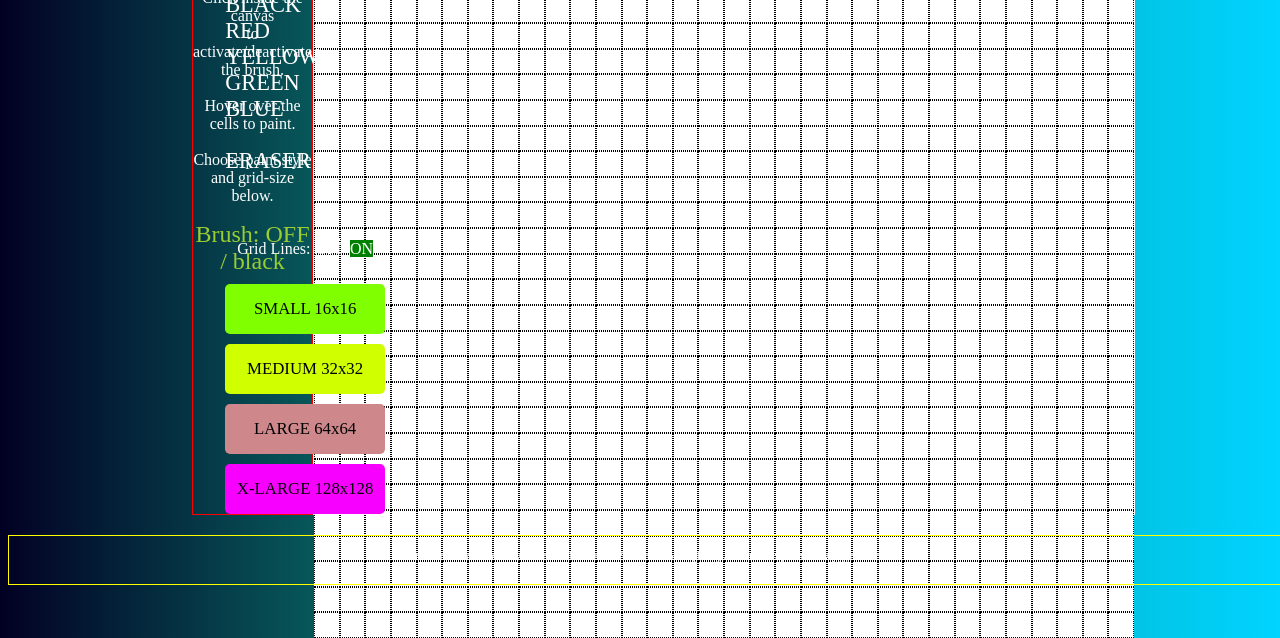
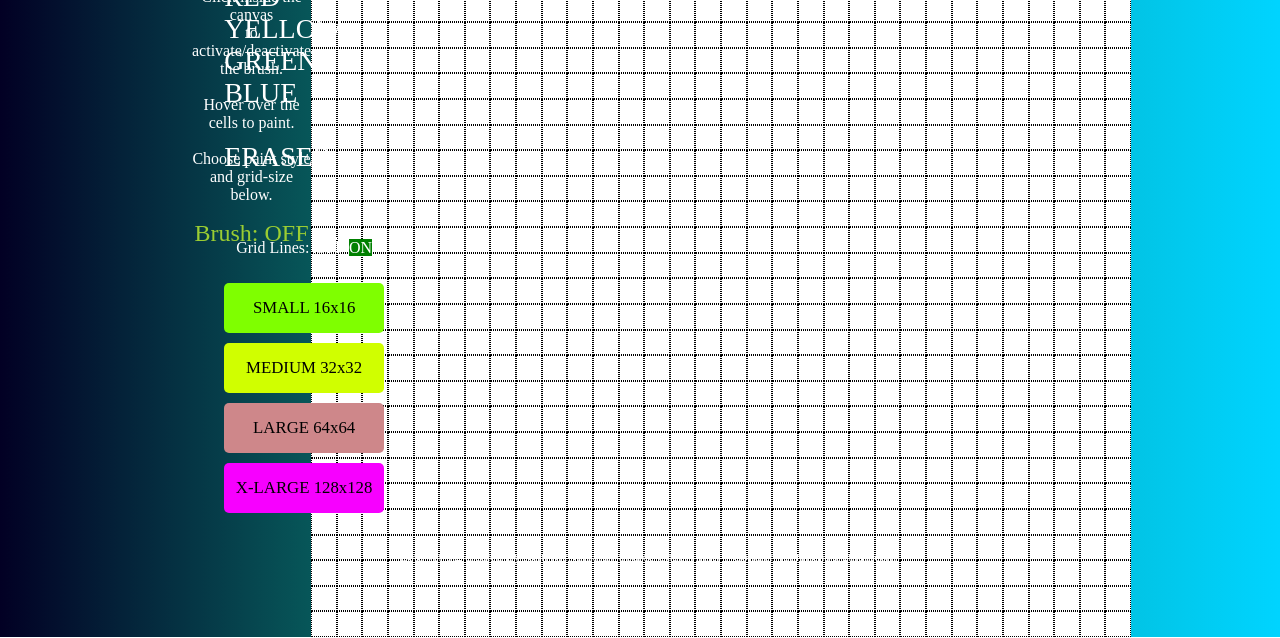
Before and after one commit to Makktu/another-etch-the-sketch, a plain HTML site: page index.html in a window 1280 px wide. Shown: the part 215-853 px from the top of the page. Drawn offline with Linux system fonts and the light colour scheme.

Commit message:
Firefix needed!

```diff
--- a/script.js
+++ b/script.js
@@ -1,22 +1,33 @@
 "use strict";
 
-function whiteGrid() {
-    for (let k = 0; k < gridSize; k++) {
-        for (let j = 0; j < gridSize; j++) {
-            const div = document.createElement("div");
-            div.classList.add(`grid-off`);
-            addRemoveLines(div);
+// function whiteGrid() {
+//     for (let k = 0; k < gridSize; k++) {
+//         for (let j = 0; j < gridSize; j++) {
+//             const div = document.createElement("div");
+//             div.classList.add(`grid-off`);
+//             addRemoveLines(div);
 
-            canvas.replaceChild(div, div);
-        }
-    }
+//             canvas.replaceChild(div, div);
+//         }
+//     }
+// }
+
+function underlineActiveColor(underlineThis) {
+    // first, clear all of any underline
+    blackBrush.style.cssText = "";
+    redBrush.style.cssText = "";
+    yellowBrush.style.cssText = "";
+    greenBrush.style.cssText = "";
+    blueBrush.style.cssText = "";
+    eraserBrush.style.cssText = "";
+    // last, underline the active one that called the function
+    underlineThis.style.cssText =
+        "text-decoration: underline; margin-left: 80%; font-size: 110%; transition: margin-left 0.5s;";
 }
 
 function showMessages() {
     brushToggle === 1 ? (togStatus = "ON") : (togStatus = "OFF");
-    brushColor !== "white"
-        ? (messageSpace.innerText = `Brush: ${togStatus} / ${brushColor}`)
-        : (messageSpace.innerText = `Brush: ${togStatus} / ERASER`);
+    messageSpace.innerText = `Brush: ${togStatus}`;
 }
 
 const addRemoveLines = (div) => {
@@ -96,7 +107,7 @@ gridOff.addEventListener("click", function (e) {
     e.target.style.backgroundColor = "green";
     gridOn.style.backgroundColor = "black";
     gridLinesToggle = 0;
-    whiteGrid();
+    makeGrid();
 });
 
 const gridOn = document.querySelector(".grid-on");
@@ -110,35 +121,47 @@ gridOn.addEventListener("click", function (e) {
 const blackBrush = document.querySelector(".black");
 blackBrush.addEventListener("click", function () {
     brushColor = "black";
+    underlineActiveColor(blackBrush);
+
     showMessages();
 });
 const redBrush = document.querySelector(".red");
 redBrush.addEventListener("click", function () {
     brushColor = "red";
+    underlineActiveColor(redBrush);
+
     showMessages();
 });
 const yellowBrush = document.querySelector(".yellow");
 yellowBrush.addEventListener("click", function () {
     brushColor = "yellow";
+    underlineActiveColor(yellowBrush);
+
     showMessages();
 });
 const greenBrush = document.querySelector(".green");
 greenBrush.addEventListener("click", function () {
     brushColor = "green";
+    underlineActiveColor(greenBrush);
+
     showMessages();
 });
 const blueBrush = document.querySelector(".blue");
 blueBrush.addEventListener("click", function () {
     brushColor = "blue";
+    underlineActiveColor(blueBrush);
+
     showMessages();
 });
 const eraserBrush = document.querySelector(".eraser");
-eraserBrush.addEventListener("click", function () {
+eraserBrush.addEventListener("click", function (e) {
     brushColor = "white";
+    underlineActiveColor(eraserBrush);
     showMessages();
 });
 
 // * MAKE THE GRID
 
+underlineActiveColor(blackBrush);
 showMessages();
 makeGrid();
--- a/style.css
+++ b/style.css
@@ -1,3 +1,10 @@
+html {
+    -webkit-box-sizing: border-box;
+    -moz-box-sizing: border-box;
+    -o-box-sizing: border-box;
+    box-sizing: border-box;
+}
+
 body {
     background: rgb(2, 0, 36);
     background: linear-gradient(
@@ -8,6 +15,14 @@ body {
     );
     overflow: hidden;
     box-sizing: border-box;
+    /* -moz-box-sizing: border-box; */
+}
+
+*,
+*::before,
+*::after {
+    box-sizing: border-box;
+    -moz-box-sizing: border-box;
 }
 
 .main-container {
@@ -15,19 +30,22 @@ body {
     flex-direction: row;
     width: 70vw;
     margin: 0 auto;
+    -moz-box-sizing: border-box;
 }
 
 .info-panel {
     width: 30vw;
     height: 90vh;
-    border: 1px red solid;
+    /* border: 1px red solid; */
     position: relative;
 }
 
 .canvas-container {
     width: 85vw;
     height: 90vh;
-    border: 1px white solid;
+    -moz-box-sizing: border-box;
+
+    /* border: 1px white solid; */
 }
 
 .canvas {
@@ -39,7 +57,8 @@ body {
     display: flex;
     flex-direction: row;
     flex-wrap: wrap;
-    box-sizing: content;
+    -moz-box-sizing: border-box;
+    box-sizing: border-box;
 }
 
 .all-btn {
@@ -98,7 +117,7 @@ p {
 footer {
     width: 100vw;
     height: 6vh;
-    border: 1px yellow solid;
+    /* border: 1px yellow solid; */
     color: white;
     text-align: center;
     font-size: 0.8rem;
@@ -147,7 +166,7 @@ footer {
 .brush-colors {
     color: white;
     margin-bottom: 50px;
-    font-size: 1.4rem;
+    font-size: 1.75rem;
     text-align: left;
 }
 
```
